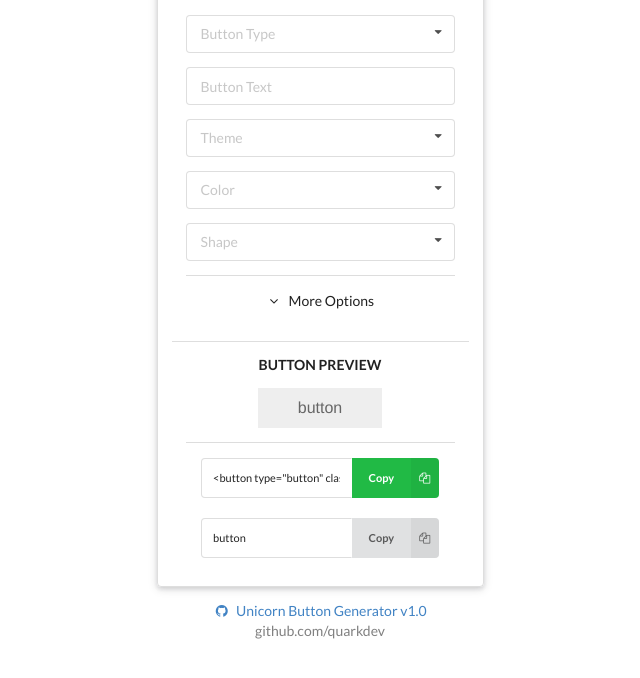
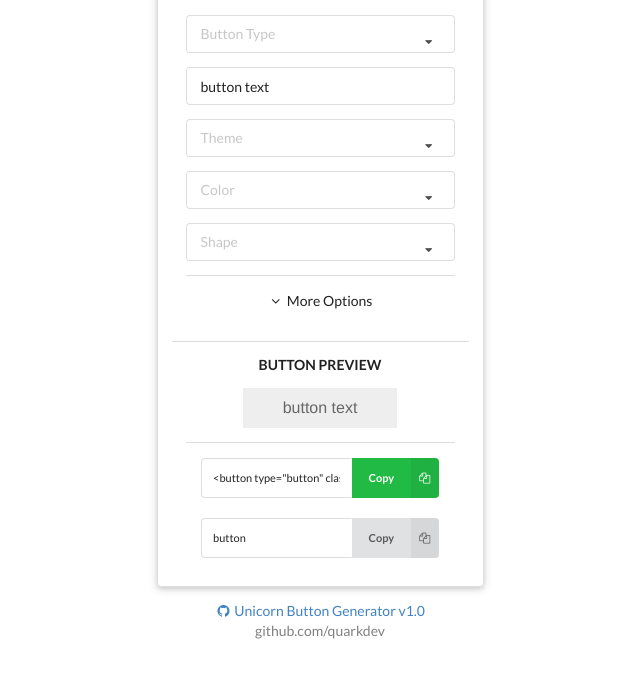
Before and after one commit to quarkdev/unicorn-button-generator, a plain HTML site: page index.html in a window 1280 px wide. Shown: the whole page, without its empty margins (320-960 px from the left). Drawn offline with Linux system fonts and the light colour scheme.

Commit message:
fixed icon margin and removed right whitespace

```diff
--- a/index.html
+++ b/index.html
@@ -18,6 +18,10 @@
 
 			#more-options:hover {
 				font-weight: bold;
+			}
+
+			i.icon {
+				margin: 0 !important;
 			}
 		</style>
 		<script src="dependencies/jquery/jquery-3.0.0.min.js"></script>
@@ -59,7 +63,7 @@
 						</div>
 
 						<div class="field">
-							<input type="text" class="btn-txt" name="text" placeholder="Button Text">
+							<input type="text" class="btn-txt" name="text" value="button text" placeholder="Button Text">
 						</div>
 
 						<div class="field">
@@ -332,17 +336,13 @@
 					target = '_blank';
 				}
 
-				if (text == '') {
-					text = 'button';
-				}
-
 				if (type == '') {
 					type = 'button';
 				}
 
 				var icon_html = '';
 				if (icon !== '' && icon !== 'no-icon') {
-					icon_html = '<i class="' + icon + ' icon"></i> ';
+					icon_html = '<i class="' + icon + ' icon"></i>';
 				}
 
 				switch(type) {
```
